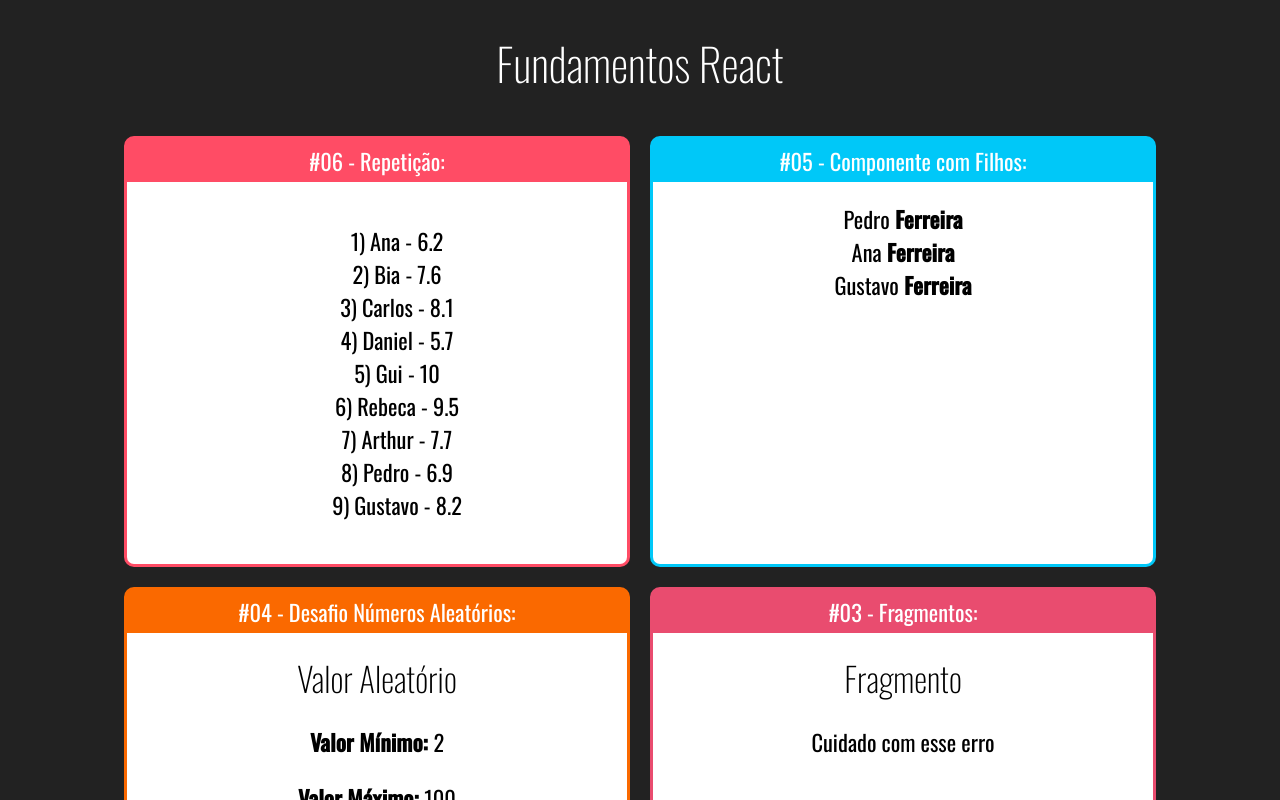
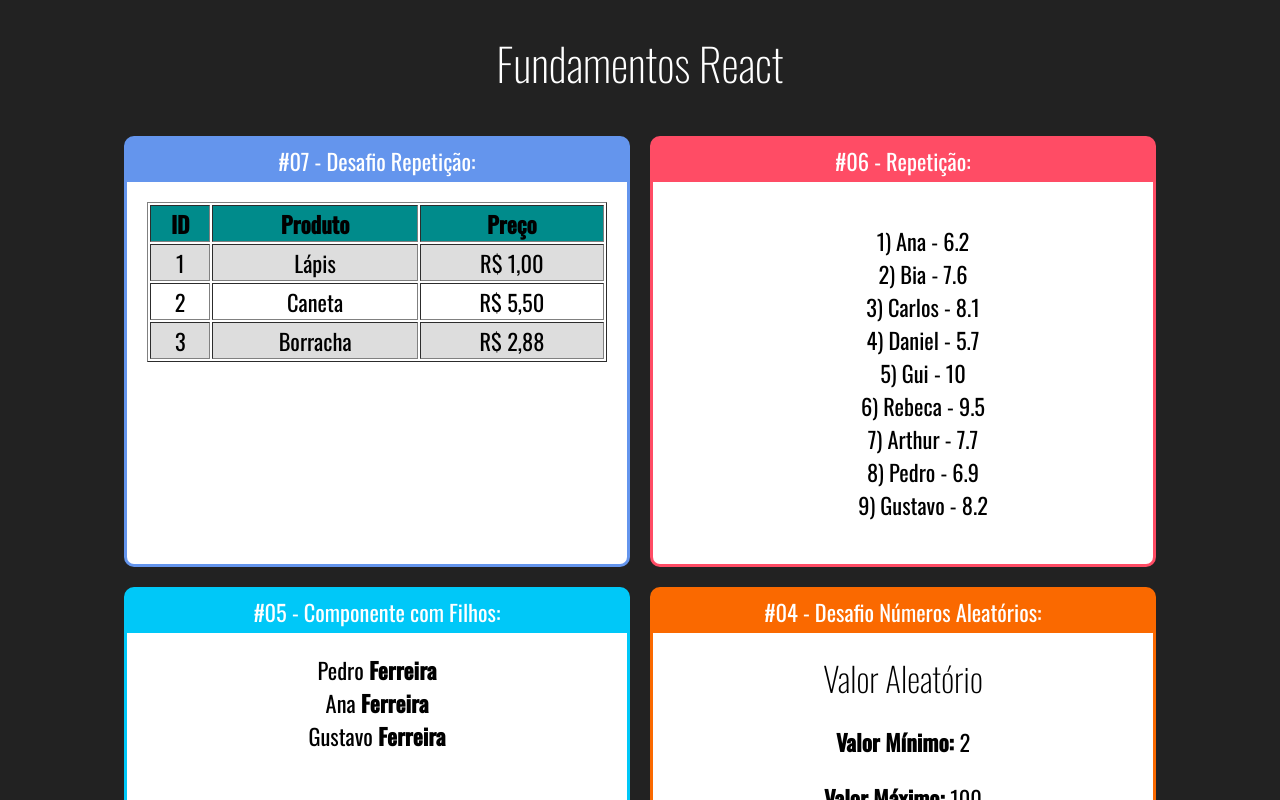
Before and after one commit to Carolbrandes/Exercicios-React-Cod3r, a React (Create React App) app in the folder fundamentos-react/: page / in a window 1280 px wide. Shown: the top 800 px of the page. Built offline with nearby package versions, Linux system fonts and the light colour scheme.

Commit message:
aulas 26 e 28 - desafio repetição

```diff
--- a/fundamentos-react/src/App.jsx
+++ b/fundamentos-react/src/App.jsx
@@ -8,6 +8,7 @@ import Card from './components/layout/Card';
 import Familia from './components/basicos/Familia';
 import FamiliaMembro from './components/basicos/FamiliaMembro';
 import ListaAlunos from './components/repeticao/ListaAlunos';
+import TabelaProdutos from './components/repeticao/TabelaProdutos';
 
 export default _ =>
         <div id="App">
@@ -15,8 +16,12 @@ export default _ =>
 
                 <div className="Cards">
 
+                        <Card titulo="#07 - Desafio Repetição:" color="#6495ED">
+                              <TabelaProdutos></TabelaProdutos>
+                        </Card>
+
                         <Card titulo="#06 - Repetição:" color="#FF4C65">
-                               <ListaAlunos></ListaAlunos>
+                                <ListaAlunos></ListaAlunos>
                         </Card>
 
                         <Card titulo="#05 - Componente com Filhos:" color="#00C8F8">
--- /dev/null
+++ b/fundamentos-react/src/components/repeticao/TabelaProdutos.css
@@ -0,0 +1,11 @@
+.TabelaProdutos table{
+        width: 100%;
+}
+
+.TabelaProdutos th{
+        background-color: #008b8b;
+}
+
+.TabelaProdutos .Par{
+        background-color: #ddd;
+}
--- /dev/null
+++ b/fundamentos-react/src/components/repeticao/TabelaProdutos.jsx
@@ -0,0 +1,28 @@
+// criar uma tabela com os dados do produto e apresentar isso no card no arquivo app.jsx
+import './TabelaProdutos.css';
+import React from 'react';
+import produtos from '../../data/produtos';
+
+export default props => {
+        const linhasTabela = produtos.map((produto, indice) => (
+                <tr key={produto.id} className={indice % 2 == 0 ? 'Par' : ''}>
+                        <td>{produto.id}</td>
+                        <td>{produto.nome}</td>
+                        <td>R$ {produto.preco.toFixed(2).replace('.', ',')}</td>
+                </tr>
+        ));
+        return (
+                <div className="TabelaProdutos">
+                        <table border="1">
+                                <thead>
+                                        <th>ID</th>
+                                        <th>Produto</th>
+                                        <th>Preço</th>
+                                </thead>
+                                <tbody>
+                                        {linhasTabela}
+                                </tbody>
+                        </table>
+                </div>
+        )
+}
--- /dev/null
+++ b/fundamentos-react/src/data/produtos.js
@@ -0,0 +1,6 @@
+// o produto vai ter 3 atributos: id, nome do produto e o preco do produto
+export default [
+        {id: 1, nome: "Lápis", preco: 1.00},
+        {id: 2, nome: "Caneta", preco: 5.50},
+        {id: 3, nome: "Borracha", preco: 2.88}
+];
```
